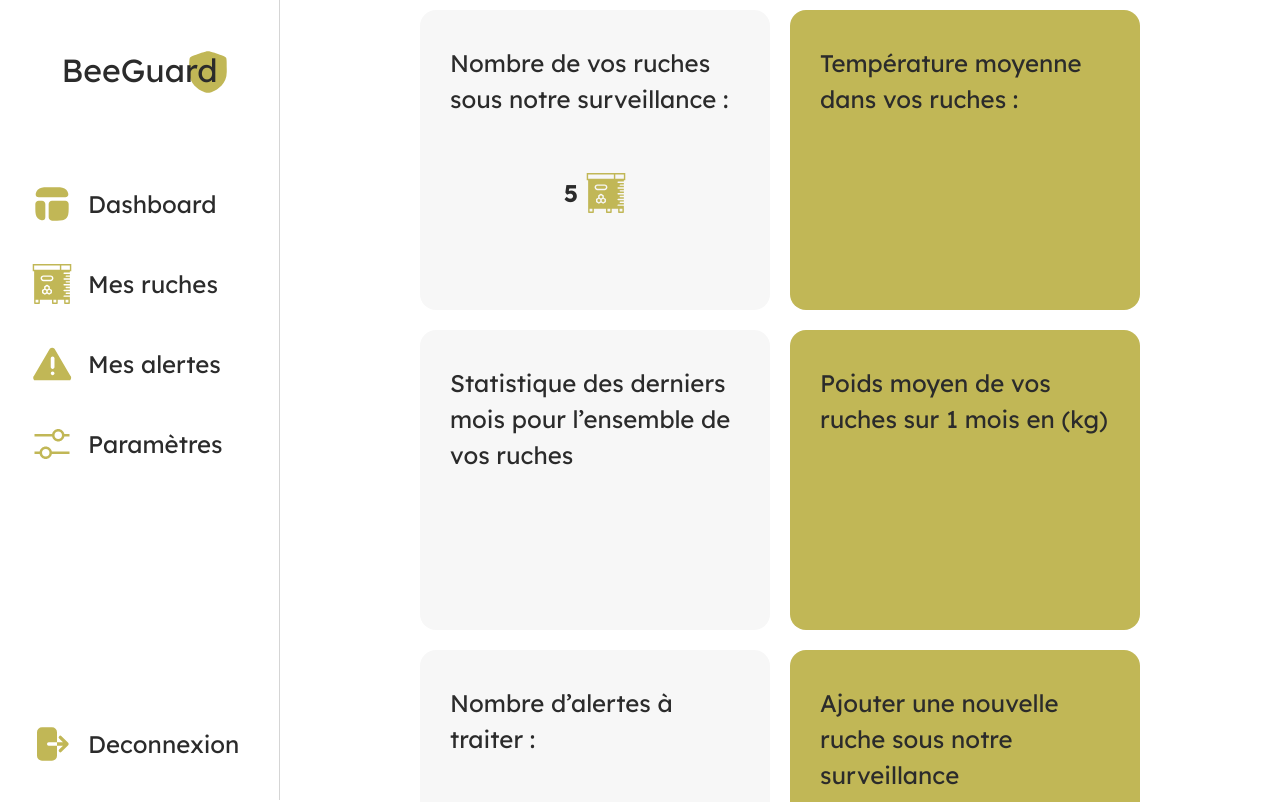
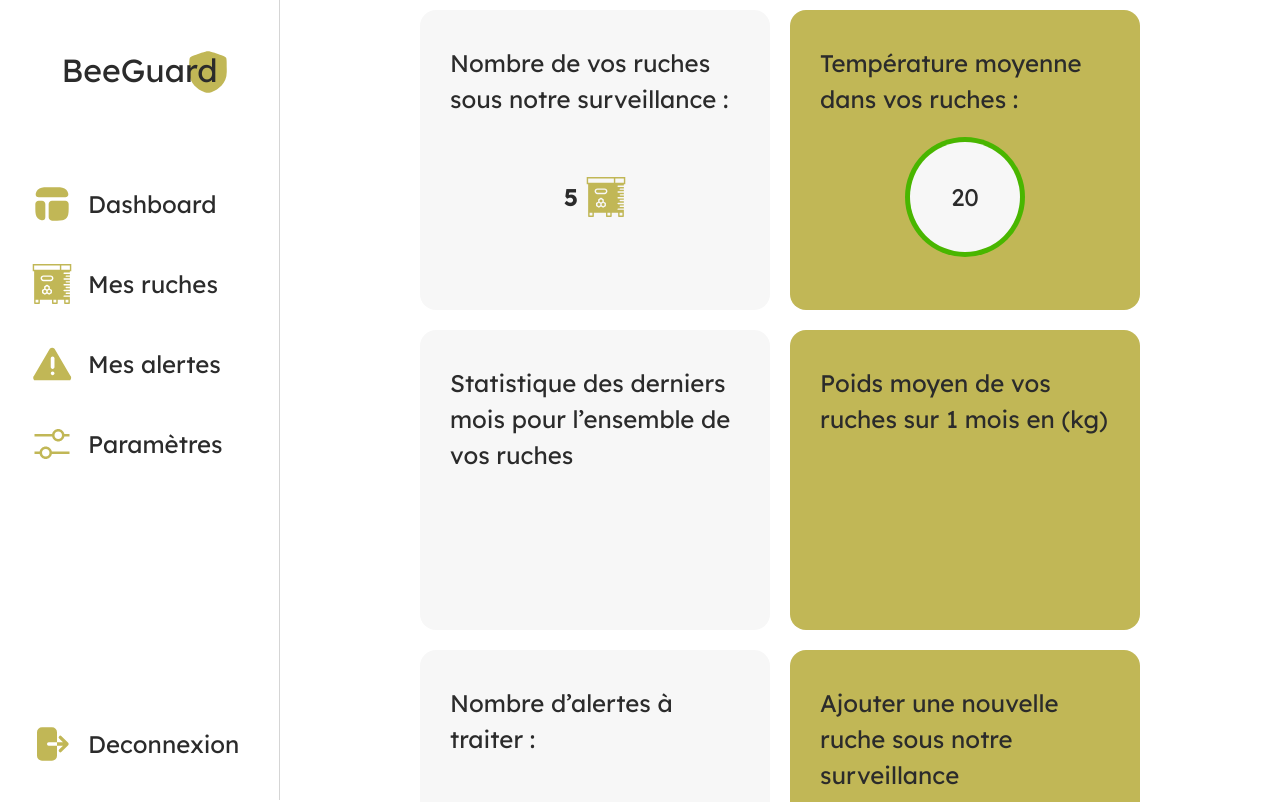
Before and after one commit to BeeGuard/web, a Next.js app: page /dashboard in a window 1280 px wide. Shown: the top 802 px of the page. Built offline with nearby package versions, Linux system fonts and the light colour scheme.

Commit message:
add bubble

```diff
--- a/src/app/dashboard/page.tsx
+++ b/src/app/dashboard/page.tsx
@@ -1,13 +1,14 @@
 import Card from "@/app/ui/card/card";
 import './page.css';
 import Image from "next/image";
+import Bubble from "@/app/ui/bubble/bubble";
 
 export default function Dashboard() {
     return (
         <main>
             <div className={'list-card'}>
                 <Card title={'Nombre de vos ruches sous notre surveillance :'}>
-                    <div className={'flex items-center mt-14'}>
+                    <div className={'flex items-center mt-10'}>
                         <p className={'font-bold text-2xl mr-2'}>5</p>
                         <Image
                             src={'/beehive.svg'}
@@ -18,7 +19,7 @@ export default function Dashboard() {
                     </div>
                 </Card>
                 <Card title={'Température moyenne dans vos ruches :'}>
-                    <></>
+                    <Bubble value={20}/>
                 </Card>
                 <Card title={'Statistique des derniers mois pour l’ensemble de vos ruches'}>
                     <></>
--- /dev/null
+++ b/src/app/ui/bubble/bubble.css
@@ -0,0 +1,22 @@
+.bubble {
+    width: 120px;
+    height: 120px;
+    border-radius: 50%;
+
+    display: flex;
+    justify-content: center;
+    align-items: center;
+
+    .bubble-value {
+        width: 110px;
+        height: 110px;
+        border-radius: 50%;
+
+        display: flex;
+        justify-content: center;
+        align-items: center;
+
+        background-color: rgb(var(--card-background-primary));
+        font-size: var(--size-subtitle);
+    }
+}
--- /dev/null
+++ b/src/app/ui/bubble/bubble.tsx
@@ -0,0 +1,22 @@
+import './bubble.css'
+
+export interface BubbleProps {
+    value: number
+}
+
+export default function Bubble({value}: BubbleProps) {
+    return (
+        <div className={'bubble'} style={{backgroundColor: getColor(value)}}>
+            <div className={'bubble-value'}>
+                {value}
+            </div>
+        </div>
+    )
+}
+
+function getColor(value: number) {
+    const percent = (value - 12) / (40 - 12);
+    const red = Math.round(255 * percent);
+    const green = Math.round(255 * (1 - percent));
+    return `rgb(${red}, ${green}, 0)`
+}
--- a/src/app/ui/card/card.css
+++ b/src/app/ui/card/card.css
@@ -9,6 +9,7 @@
 
     .card-title {
         font-size: var(--size-subtitle);
+        margin-bottom: 20px;
     }
 
     .card-content {
```
